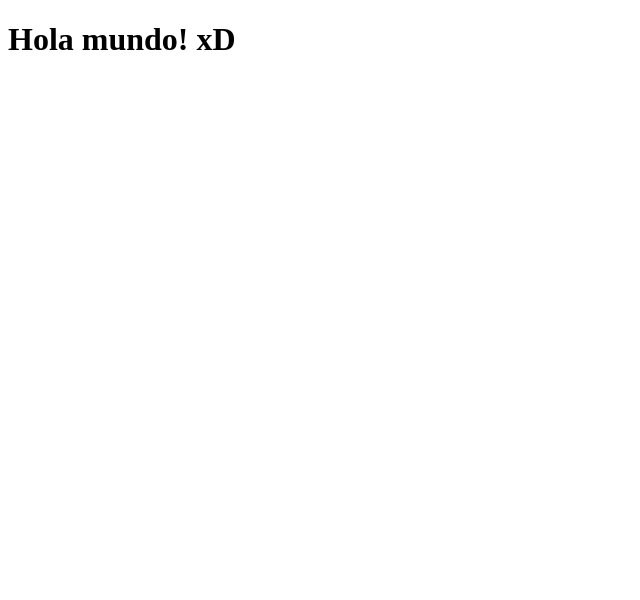
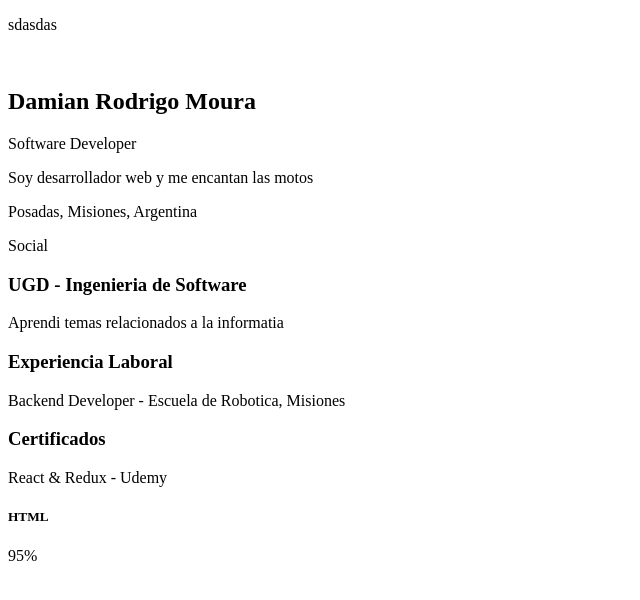
Before and after one commit to drodrigomoura/cv, a React app: page / in a window 1280 px wide. Shown: the top 600 px of the page, without its empty margins (0-640 px from the left). Built offline with nearby package versions, Linux system fonts and the light colour scheme.

Commit message:
Programando el contenido de los componentes

```diff
--- a/src/components/About.jsx
+++ b/src/components/About.jsx
@@ -1,7 +1,32 @@
 import React from 'react'
 
 const About = () => (
-    <h1>Hola mundo! xD</h1>
+    <div className="About">
+        <div className="About-container">
+            <div className="About-avatar">
+                <figure>
+                    <img src="/" alt="" />
+                </figure>
+            </div>
+            <div className="About-name">
+                <h2>Damian Rodrigo Moura</h2>
+            </div>
+            <div className="About-profession">
+                Software Developer
+            </div>
+            <div className="About-desc">
+                <p>
+                    Soy desarrollador web y me encantan las motos
+                </p>
+            </div>
+            <div className="About-location">
+                <p>Posadas, Misiones, Argentina</p>
+            </div>
+            <div className="About-social">
+                Social
+            </div>
+        </div>
+    </div>
 )
 
 export default About
--- a/src/components/Certificates.jsx
+++ b/src/components/Certificates.jsx
@@ -0,0 +1,14 @@
+import React from 'react'
+
+const Certificates = () => (
+    <div className="Certificates">
+        <div className="Certificates-container">
+            <div className="Certificates-item">
+                <h3>Certificados</h3>
+                <p>React & Redux - Udemy</p>
+            </div>
+        </div>
+    </div>
+)
+
+export default Certificates
--- a/src/components/Education.jsx
+++ b/src/components/Education.jsx
@@ -0,0 +1,14 @@
+import React from 'react'
+
+const Education = () => (
+    <div className="Education">
+        <div className="Education-container">
+            <div className="Education-item">
+                <h3>UGD - Ingenieria de Software</h3>
+                <p>Aprendi temas relacionados a la informatia</p>
+            </div>
+        </div>
+    </div>
+)
+
+export default Education
--- a/src/components/Experience.jsx
+++ b/src/components/Experience.jsx
@@ -0,0 +1,14 @@
+import React from 'react'
+
+const Experience = () => (
+    <div className="Experience">
+        <div className="Experience-container">
+            <dic className="Experience-item">
+                <h3>Experiencia Laboral</h3>
+                <p>Backend Developer - Escuela de Robotica, Misiones</p>
+            </dic>
+        </div>
+    </div>
+)
+
+export default Experience
--- a/src/components/Info.jsx
+++ b/src/components/Info.jsx
@@ -0,0 +1,11 @@
+import React from 'react'
+
+const Info = ({ children }) => (
+    <div className="Info">
+        <div className="Info-container">
+            {children}
+        </div>
+    </div>
+)
+
+export default Info
--- a/src/components/Main.jsx
+++ b/src/components/Main.jsx
@@ -0,0 +1,13 @@
+import React from 'react'
+
+const Main = ({ children }) => (
+    <div className="Main ">
+        <div className="Main-container">
+            <p>sdasdas</p>
+            {children}
+        </div>
+    </div>
+
+)
+
+export default Main
--- a/src/components/Sidebar.jsx
+++ b/src/components/Sidebar.jsx
@@ -0,0 +1,12 @@
+import React from 'react'
+
+const Sidebar = ({ children }) => (
+
+    <div className="Sidebar">
+        <div className="Sidebar-container">
+            {children}
+        </div>
+    </div>
+)
+
+export default Sidebar
--- a/src/components/Skills.jsx
+++ b/src/components/Skills.jsx
@@ -0,0 +1,16 @@
+import React from 'react'
+
+const Skills = () => (
+    <div className="Skills">
+        <div className="Skills-container">
+            <div className="Skills-item">
+                <h5>HTML</h5>
+                <div className="Skill-line">
+                    <span>95%</span>
+                </div>
+            </div>
+        </div>
+    </div>
+)
+
+export default Skills
--- a/src/index.js
+++ b/src/index.js
@@ -1,6 +1,7 @@
 import React from 'react'
 import ReactDOM from 'react-dom'
-import About from './components/About'
+import App from './containers/App'
 
 
-ReactDOM.render(<About />, document.getElementById('app'))
+
+ReactDOM.render(<App />, document.getElementById('app'))
```
Also changed, not shown: src/containers/App.jsx (+7 -2 lines).
